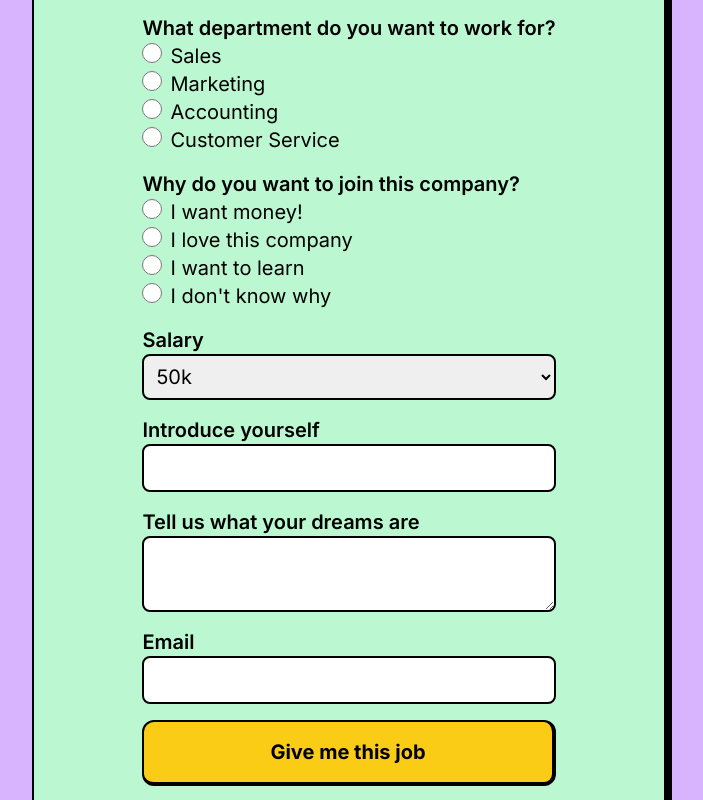
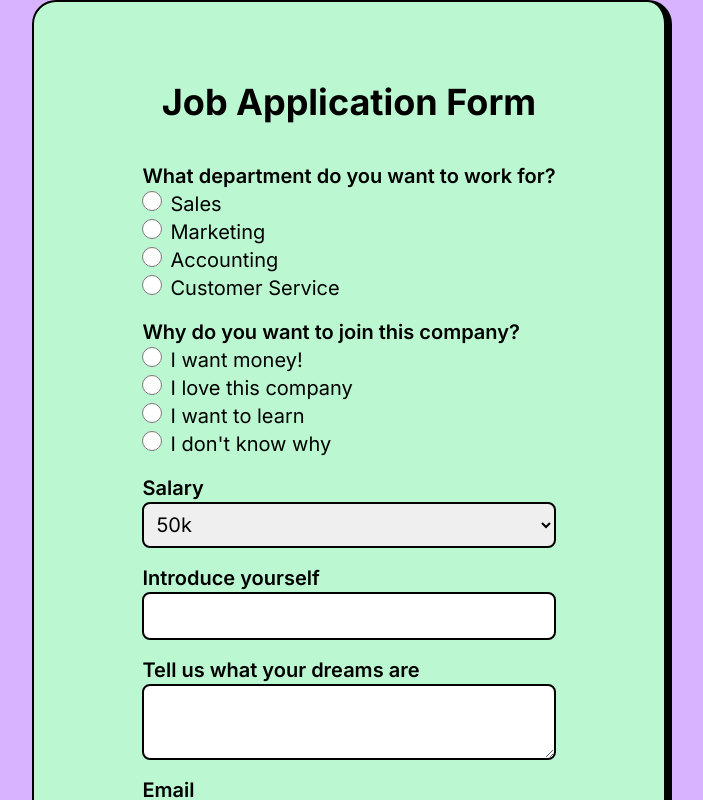
Before and after one commit to boyeonihn/react-tailwind-assignment-2023-10-29, a Next.js app: page / in a window 1280 px wide. Shown: the top 800 px of the page, without its empty margins (288-991 px from the left). Built offline with nearby package versions, Linux system fonts and the light colour scheme.

Commit message:
fix: fix scrolling error

```diff
--- a/app/components/form.tsx
+++ b/app/components/form.tsx
@@ -17,7 +17,7 @@ export default function Form() {
   };
 
   return (
-    <section className="bg-green-200 py-10 w-1/2 rounded-3xl text-xl border-black border-2 border-r-8 flex flex-col justify-center items-center">
+    <section className="bg-green-200 py-10 px-5 w-1/2 rounded-3xl text-xl border-black border-2 border-r-8 flex flex-col justify-center items-center">
       <h1 className="font-bold text-4xl m-10">Job Application Form</h1>
       <form onSubmit={handleSubmit(onSubmit)} className="space-y-4">
         <fieldset>
--- a/app/layout.tsx
+++ b/app/layout.tsx
@@ -17,7 +17,7 @@ export default function RootLayout({
   return (
     <html lang="en">
       <body
-        className={`${inter.className} bg-purple-300 h-screen w-full flex justify-center items-center`}
+        className={`${inter.className} bg-purple-300 h-full w-full flex justify-center items-center`}
       >
         {children}
       </body>
```
